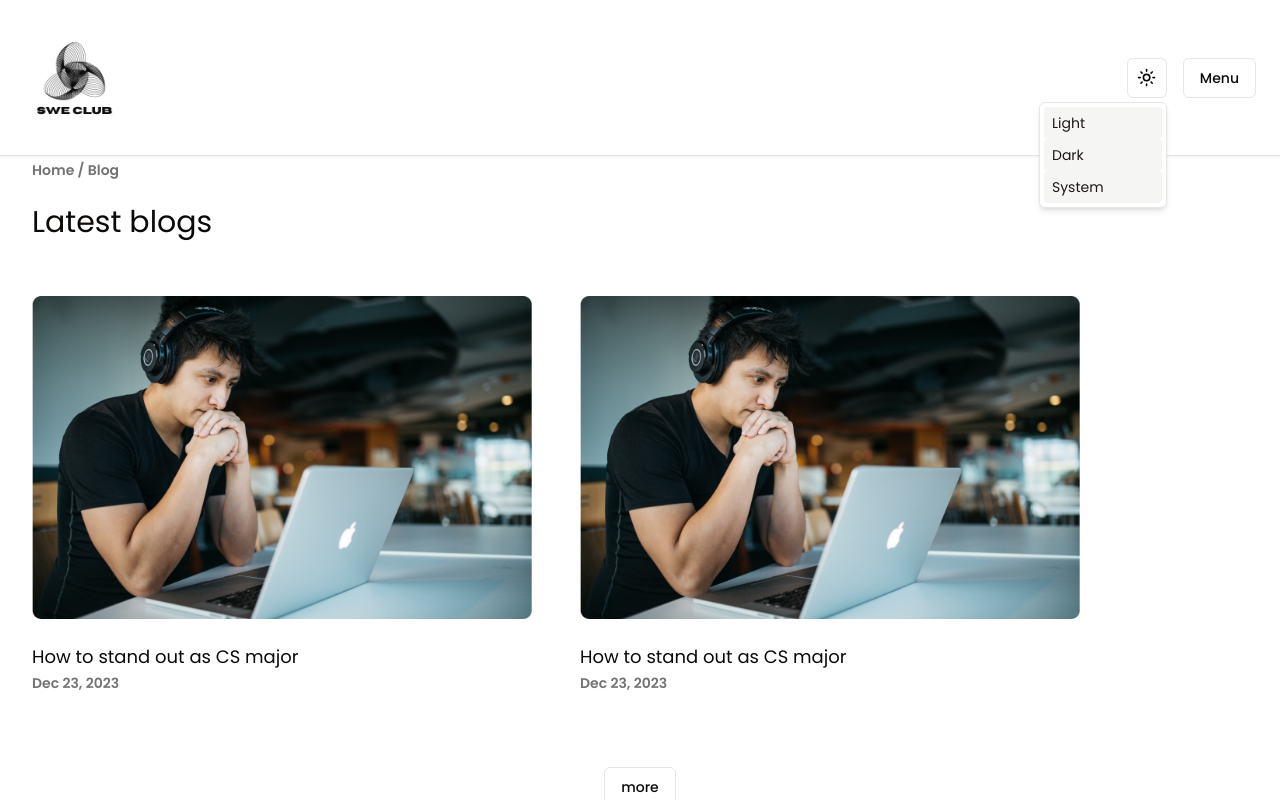
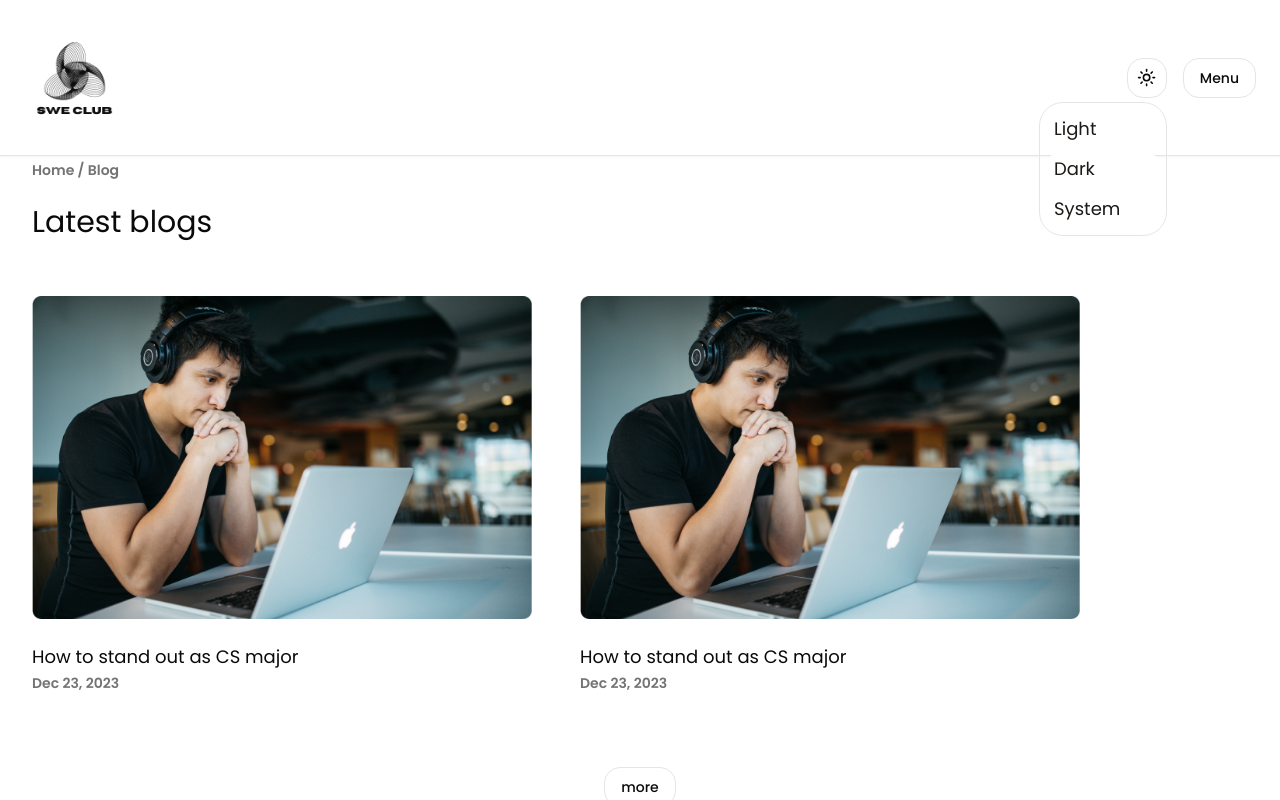
Before and after one commit to SWC-Software-Engineering-Club/SWE-Club-Website, a Next.js app: page /blogs in a window 1280 px wide. Both pictures are taken after a click on the button "Toggle theme". Shown: the top 800 px of the page. Built offline with nearby package versions, Linux system fonts and the light colour scheme.

Commit message:
Make nav closer to figma

```diff
--- a/components/ui/button.tsx
+++ b/components/ui/button.tsx
@@ -5,7 +5,7 @@ import { cva, type VariantProps } from "class-variance-authority"
 import { cn } from "@/lib/utils"
 
 const buttonVariants = cva(
-  "inline-flex items-center justify-center whitespace-nowrap rounded-md text-sm font-medium ring-offset-background transition-colors focus-visible:outline-none focus-visible:ring-2 focus-visible:ring-ring focus-visible:ring-offset-2 disabled:pointer-events-none disabled:opacity-50",
+  "inline-flex items-center justify-center whitespace-nowrap rounded-2xl text-sm font-medium ring-offset-background transition-colors focus-visible:outline-none focus-visible:ring-2 focus-visible:ring-ring focus-visible:ring-offset-2 disabled:pointer-events-none disabled:opacity-50",
   {
     variants: {
       variant: {
--- a/components/ui/dropdown-menu.tsx
+++ b/components/ui/dropdown-menu.tsx
@@ -27,7 +27,7 @@ const DropdownMenuSubTrigger = React.forwardRef<
   <DropdownMenuPrimitive.SubTrigger
     ref={ref}
     className={cn(
-      "flex cursor-default select-none items-center rounded-sm px-2 py-1.5 text-sm outline-none focus:bg-accent data-[state=open]:bg-accent",
+      "flex cursor-default select-none items-center rounded-xl px-4 py-1.5 text-sm outline-none focus:bg-accent data-[state=open]:bg-accent",
       inset && "pl-8",
       className
     )}
@@ -47,7 +47,7 @@ const DropdownMenuSubContent = React.forwardRef<
   <DropdownMenuPrimitive.SubContent
     ref={ref}
     className={cn(
-      "z-[99999] min-w-[8rem] overflow-hidden rounded-md border bg-popover p-1 text-popover-foreground shadow-lg data-[state=open]:animate-in data-[state=closed]:animate-out data-[state=closed]:fade-out-0 data-[state=open]:fade-in-0 data-[state=closed]:zoom-out-95 data-[state=open]:zoom-in-95 data-[side=bottom]:slide-in-from-top-2 data-[side=left]:slide-in-from-right-2 data-[side=right]:slide-in-from-left-2 data-[side=top]:slide-in-from-bottom-2",
+      "z-[99999] min-w-[8rem] overflow-hidden rounded-2xl border bg-popover p-1 text-popover-foreground shadow-lg data-[state=open]:animate-in data-[state=closed]:animate-out data-[state=closed]:fade-out-0 data-[state=open]:fade-in-0 data-[state=closed]:zoom-out-95 data-[state=open]:zoom-in-95 data-[side=bottom]:slide-in-from-top-2 data-[side=left]:slide-in-from-right-2 data-[side=right]:slide-in-from-left-2 data-[side=top]:slide-in-from-bottom-2",
       className
     )}
     {...props}
@@ -65,7 +65,7 @@ const DropdownMenuContent = React.forwardRef<
       ref={ref}
       sideOffset={sideOffset}
       className={cn(
-        "z-[99999] min-w-[8rem] overflow-hidden rounded-md border bg-popover p-1 text-popover-foreground shadow-md data-[state=open]:animate-in data-[state=closed]:animate-out data-[state=closed]:fade-out-0 data-[state=open]:fade-in-0 data-[state=closed]:zoom-out-95 data-[state=open]:zoom-in-95 data-[side=bottom]:slide-in-from-top-2 data-[side=left]:slide-in-from-right-2 data-[side=right]:slide-in-from-left-2 data-[side=top]:slide-in-from-bottom-2",
+        "z-[99999] min-w-[8rem] overflow-hidden rounded-3xl border p-1.5 bg-blend-normal text-normal-foreground data-[state=open]:animate-in data-[state=closed]:animate-out data-[state=closed]:fade-out-0 data-[state=open]:fade-in-0 data-[state=closed]:zoom-out-95 data-[state=open]:zoom-in-95 data-[side=bottom]:slide-in-from-top-2 data-[side=left]:slide-in-from-right-2 data-[side=right]:slide-in-from-left-2 data-[side=top]:slide-in-from-bottom-2",
         className
       )}
       {...props}
@@ -79,8 +79,8 @@ const DropdownMenuItem = React.forwardRef(
     <DropdownMenuPrimitive.Item
       ref={ref}
       className={cn(
-        "relative flex cursor-default select-none items-center rounded-sm px-2 py-1.5 text-sm outline-none transition-colors focus:bg-accent focus:text-accent-foreground data-[disabled]:pointer-events-none data-[disabled]:opacity-50",
-        "bg-accent",
+        "relative flex cursor-default select-none items-center rounded-3xl px-2 py-1.5 text-lg  outline-none transition-colors focus:bg-background focus:text-accent-foreground data-[disabled]:pointer-events-none data-[disabled]:opacity-100",
+        "bg-background",
         "text-accent-foreground",
         inset && "pl-8",
         className
```
